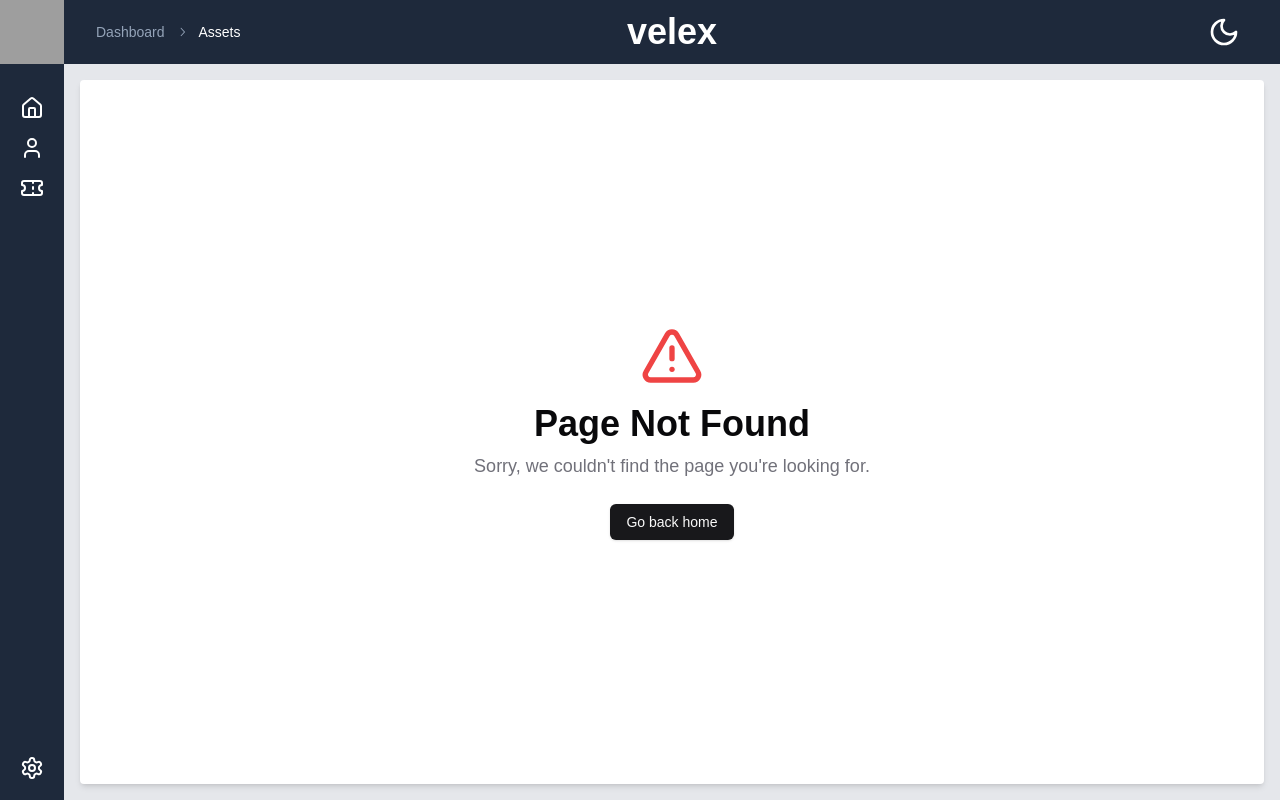
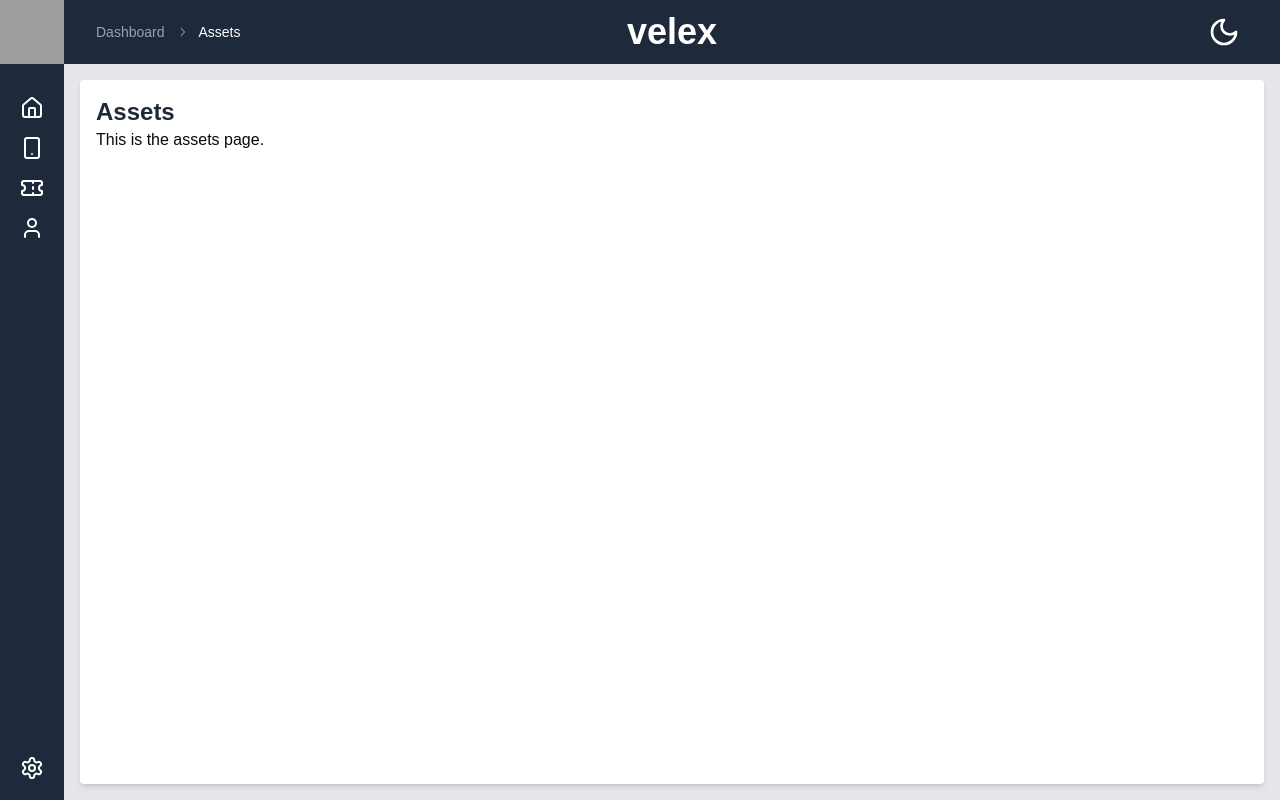
Before and after one commit to tomagrab/velex, a Next.js app: page /assets in a window 1280 px wide. Before the commit this address had no page. Built offline with nearby package versions, Linux system fonts and the light colour scheme; grey boxes are pictures that could not be loaded.

Commit message:
Normalize existing pages, adde metadata titles and descriptions, create Assets page, add Assets icon to sidebar menu (#22)

```diff
--- /dev/null
+++ b/src/app/assets/page.tsx
@@ -0,0 +1,21 @@
+import type { Metadata } from 'next';
+import PageHeading from '@/components/layout/page-heading/page-heading';
+
+export const metadata: Metadata = {
+  title: 'Assets | velex',
+  description:
+    'Assets is where you can view, create, update, and delete assets.',
+};
+
+export default function AssetsPage() {
+  return (
+    <div>
+      <PageHeading title="Assets" />
+      <div>
+        <p>
+          This is the assets page.
+        </p>
+      </div>
+    </div>
+  );
+}
--- a/src/app/settings/page.tsx
+++ b/src/app/settings/page.tsx
@@ -1,14 +1,23 @@
+import { Metadata } from 'next';
 import PageHeading from '@/components/layout/page-heading/page-heading';
 import Link from 'next/link';
 
-export default function Settings() {
+export const metadata: Metadata = {
+  title: 'Settings | velex',
+  description: 'Settings is where you can configure the application settings.',
+};
+
+export default function SettingsPage() {
   return (
     <div>
       <PageHeading title="Settings" />
       <div>
         <p>
           This is the settings page. Go to the{' '}
-          <Link href="/settings/configuration" className='paragraph-link'>Configuration</Link> page.
+          <Link href="/settings/configuration" className="paragraph-link">
+            Configuration
+          </Link>{' '}
+          page.
         </p>
       </div>
     </div>
--- a/src/app/tickets/page.tsx
+++ b/src/app/tickets/page.tsx
@@ -1,9 +1,19 @@
+import { Metadata } from 'next';
 import PageHeading from '@/components/layout/page-heading/page-heading';
 
-export default function Tickets() {
+export const metadata: Metadata = {
+  title: 'Tickets | velex',
+  description:
+    'Tickets is where you can view, create, update, and delete tickets.',
+};
+
+export default function TicketsPage() {
   return (
-    <>
+    <div>
       <PageHeading title="Tickets" />
-    </>
+      <div>
+        <p>This is the tickets page.</p>
+      </div>
+    </div>
   );
 }
--- a/src/app/users/page.tsx
+++ b/src/app/users/page.tsx
@@ -1,9 +1,18 @@
+import { Metadata } from 'next';
 import PageHeading from '@/components/layout/page-heading/page-heading';
 
-export default function Users() {
+export const metadata: Metadata = {
+  title: 'Users | velex',
+  description: 'Users is where you can view, create, update, and delete users.',
+};
+
+export default function UsersPage() {
   return (
-    <>
+    <div>
       <PageHeading title="Users" />
-    </>
+      <div>
+        <p>This is the Users page.</p>
+      </div>
+    </div>
   );
 }
--- a/src/components/layout/sidebar/sidebar-menu/sidebar-menu.tsx
+++ b/src/components/layout/sidebar/sidebar-menu/sidebar-menu.tsx
@@ -1,5 +1,5 @@
 import { SidebarMenuItemProps } from '@/lib/types/layout/sidebar/sidebar-menu/sidebar-menu-item/sidebar-menu-item-type';
-import { House, Settings, Ticket, User } from 'lucide-react';
+import { House, Settings, Smartphone, Ticket, User } from 'lucide-react';
 import SidebarMenuItem from '@/components/layout/sidebar/sidebar-menu/sidebar-menu-item/sidebar-menu-item';
 
 export default function SidebarMenu() {
@@ -14,16 +14,22 @@ export default function SidebarMenu() {
       link: '/',
     },
     {
-      id: 'users-menu-item',
-      title: 'Users',
-      icon: <User className={menuItemClasses} />,
-      link: '/users',
+      id: 'assets-menu-item',
+      title: 'Assets',
+      icon: <Smartphone className={menuItemClasses} />,
+      link: '/assets',
     },
     {
       id: 'tickets-menu-item',
       title: 'Tickets',
       icon: <Ticket className={menuItemClasses} />,
       link: '/tickets',
+    },
+    {
+      id: 'users-menu-item',
+      title: 'Users',
+      icon: <User className={menuItemClasses} />,
+      link: '/users',
     },
   ];
 
```
